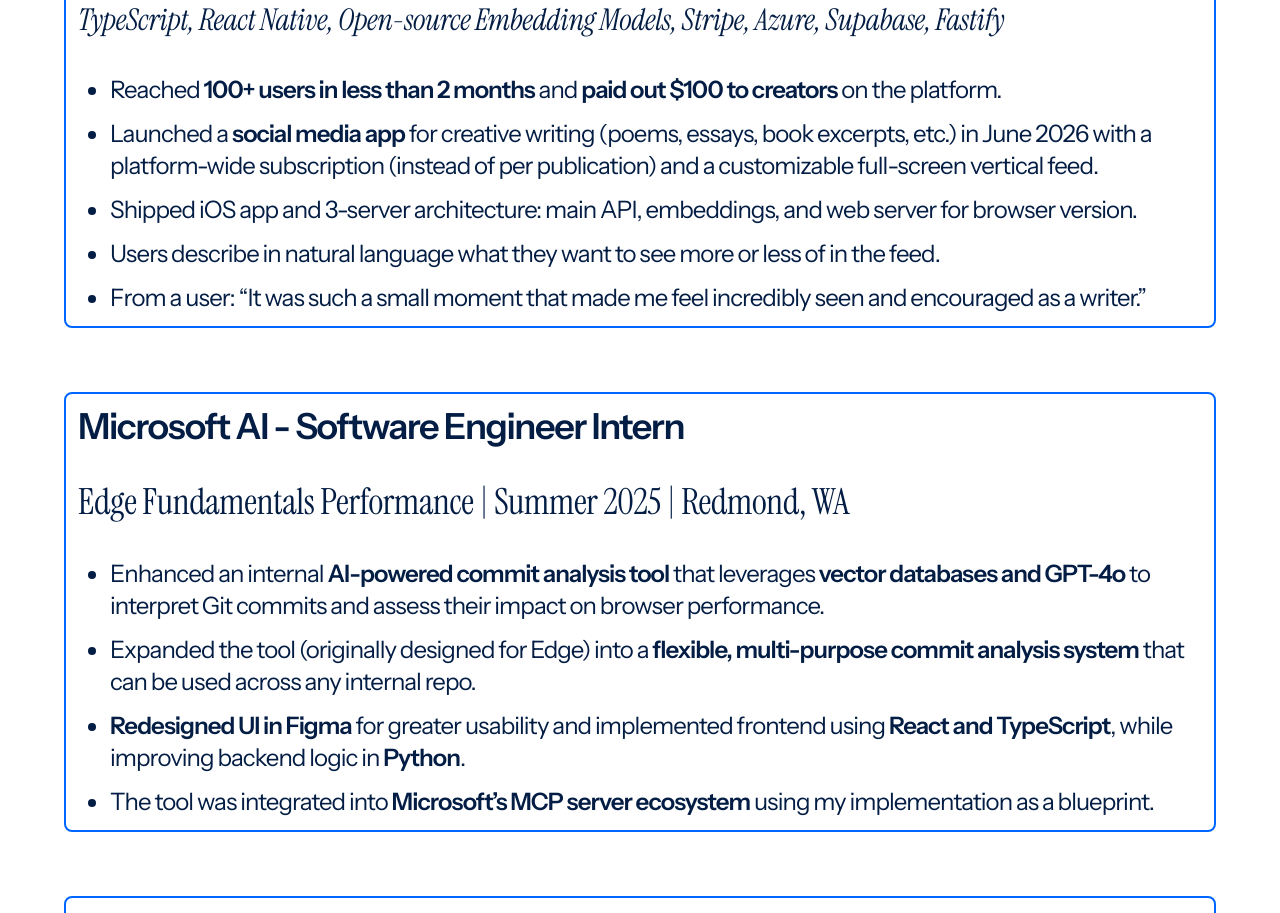
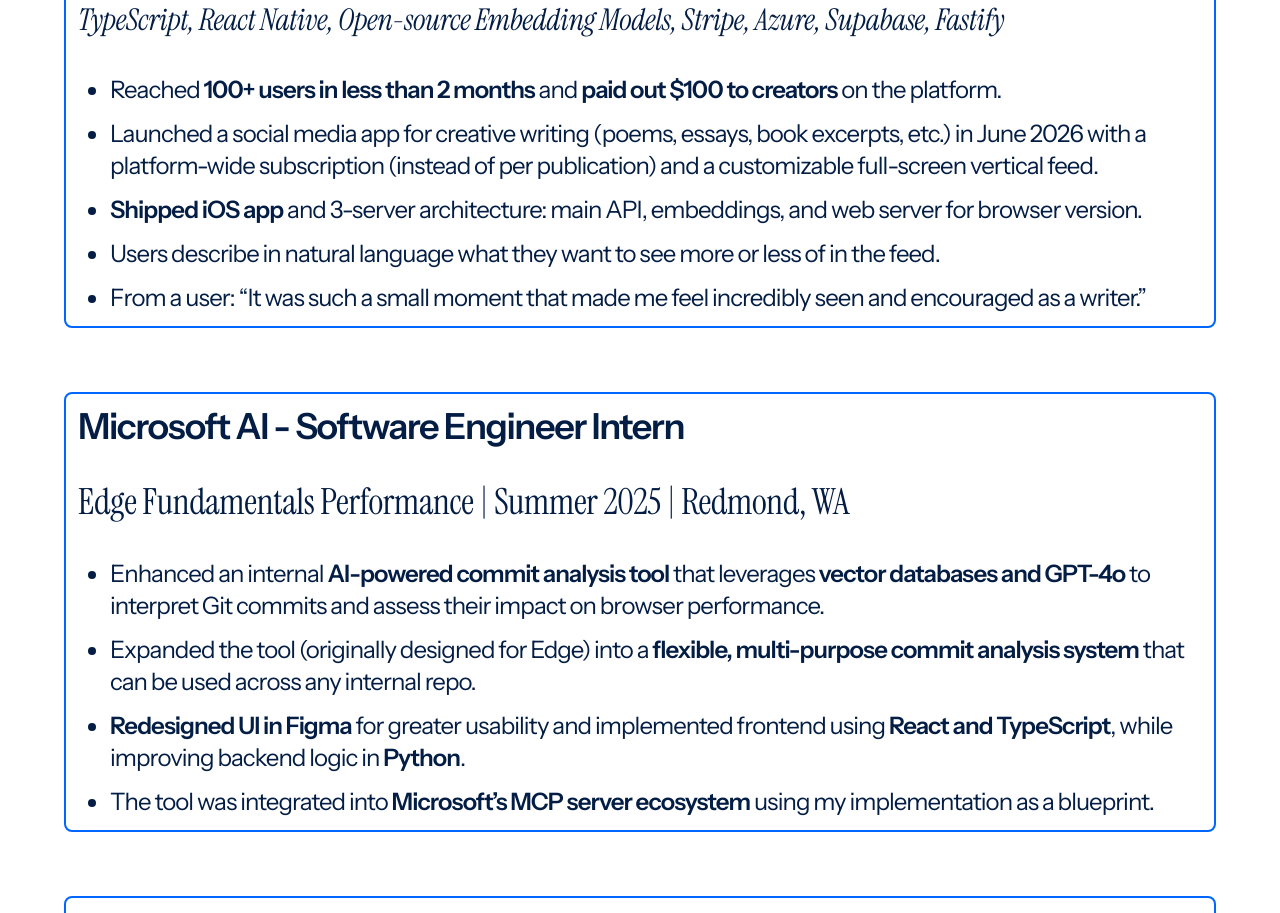
Before and after one commit to colinlevine/portfolio2, a React (Vite) app: page / in a window 1280 px wide. Shown: the part 1128-2041 px from the top of the page. Built offline with nearby package versions, Linux system fonts and the light colour scheme.

Commit message:
Change bolding

```diff
--- a/src/App.tsx
+++ b/src/App.tsx
@@ -69,8 +69,8 @@
             </h4>
             <ul className='font-sans text-2xl text-deep-blue list-disc list-outside pl-8 space-y-[12px]'>
                 <li>Reached <span className='font-semibold'>100+ users in less than 2 months</span> and <span className='font-semibold'>paid out $100 to creators</span> on the platform.</li>
-                <li>Launched a <span className='font-semibold'>social media app</span> for creative writing (poems, essays, book excerpts, etc.) in June 2026 with a platform-wide subscription (instead of per publication) and a customizable full-screen vertical feed.</li>
-                <li>Shipped iOS app and 3-server architecture: main API, embeddings, and web server for browser version.</li>
+                <li>Launched a social media app for creative writing (poems, essays, book excerpts, etc.) in June 2026 with a platform-wide subscription (instead of per publication) and a customizable full-screen vertical feed.</li>
+                <li><span className='font-semibold'>Shipped iOS app</span> and 3-server architecture: main API, embeddings, and web server for browser version.</li>
                 <li>Users describe in natural language what they want to see more or less of in the feed.</li>
                 <li>From a user: “It was such a small moment that made me feel incredibly seen and encouraged as a writer.”</li>
             </ul>
```
